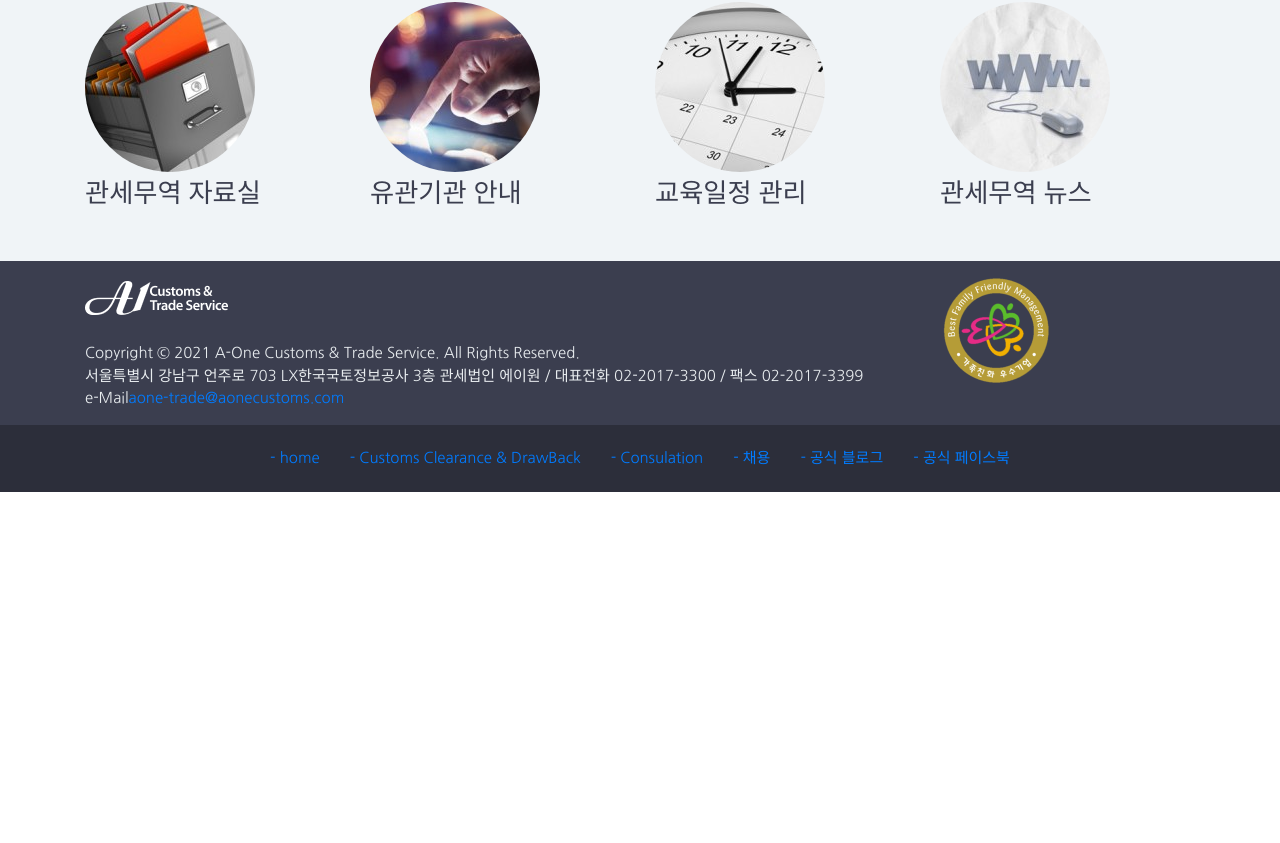
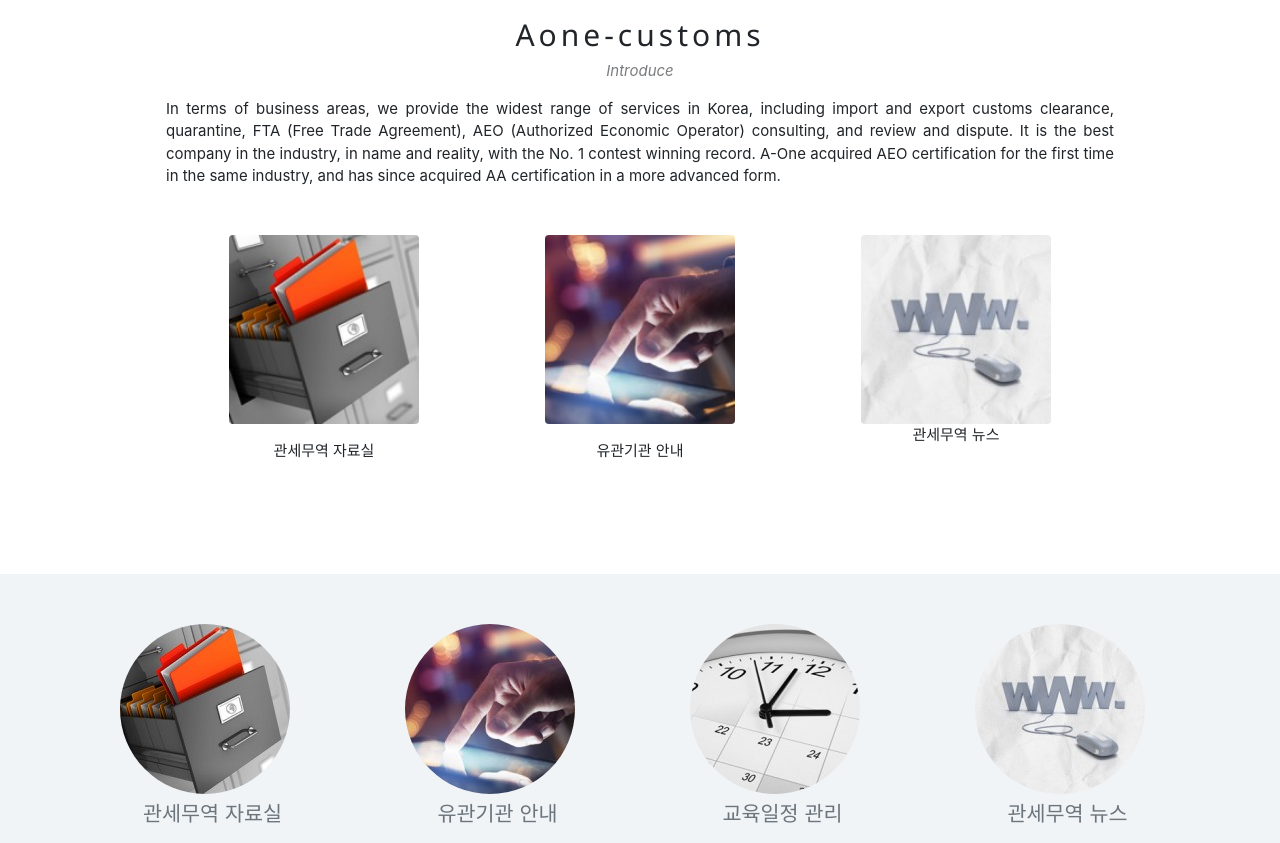
Before and after one commit to limyt0909/Qusetion, a React (Create React App) app: page / in a window 1280 px wide. Shown: the part 517-1360 px from the top of the page. Before the commit the page ends 1009 px from the top, so only its background shows below. Built offline with nearby package versions, Linux system fonts and the light colour scheme.

Commit message:
210118(ver.3)

```diff
--- a/src/Homes/Homes.module.css
+++ b/src/Homes/Homes.module.css
@@ -12,7 +12,32 @@
   padding: 3rem;
   color: #3b3e4f;
   font-family: 'Nanum Gothic', sans-serif;
-  font-size: 1rem;
+  font-size: 23px;
   height: auto;
   width: auto;
+  text-align: center;
 }
+
+.text {
+  font-family: 'Nanum Gothic', sans-serif;
+  font-size: 1rem;
+}
+
+.quick {
+  text-align: right;
+}
+
+.body,
+h1 {
+  font-family: 'Raleway', sans-serif;
+}
+.body,
+html {
+  height: 100%;
+}
+.bgimg {
+  background-image: url('./w3image/forest.jpg');
+  min-height: 100%;
+  background-position: center;
+  background-size: cover;
+}
--- a/src/Homes/Homes1.js
+++ b/src/Homes/Homes1.js
@@ -6,32 +6,24 @@ import styles2 from './Homes.css';
 const Homes1 = () => {
   return (
     <>
-      <div id="jb-container">
-        <div id="jb-header">
-          <h1>Responsive Layout</h1>
+      <title>W3.CSS Template</title>
+      <meta name="viewport" content="width=device-width, initial-scale=1" />
+      <link rel="stylesheet" href="https://www.w3schools.com/w3css/4/w3.css" />
+      <link
+        rel="stylesheet"
+        href="https://fonts.googleapis.com/css?family=Raleway"
+      />
+
+      <div class="bgimg w3-display-container w3-animate-opacity w3-text-black">
+        <div class="w3-display-topleft w3-padding-large w3-xlarge">Logo</div>
+        <div class="w3-display-middle">
+          <h1 class="w3-jumbo w3-animate-top">A-ONE CUSTOMS</h1>
+          <hr class="w3-border-grey" margin="auto" width="40 %" />
+          <p class="w3-large w3-center">35 days left</p>
         </div>
-        <div id="jb-content">
-          <h2>Content</h2>
-          <p>
-            Lorem ipsum dolor sit amet, consectetur adipiscing elit. Aenean nec
-            mollis nulla. Phasellus lacinia tempus mauris eu laoreet. Proin
-            gravida velit dictum dui consequat malesuada. Aenean et nibh eu
-            purus scelerisque aliquet nec non justo. Aliquam vitae aliquet
-            ipsum. Etiam condimentum varius purus ut ultricies. Mauris id odio
-            pretium, sollicitudin sapien eget, adipiscing risus.
-          </p>
-        </div>
-        <div id="jb-sidebar">
-          <h2>Sidebar</h2>
-          <ul>
-            <li>Lorem</li>
-            <li>Ipsum</li>
-            <li>Dolor</li>
-          </ul>
-        </div>
-
-        <div id="jb-footer">
-          <p>footer</p>
+        <div class="w3-display-bottomleft w3-padding-large">
+          Powered by{' '}
+          <a href="https://www.w3schools.com/w3css/default.asp">w3.css</a>
         </div>
       </div>
     </>
--- a/src/Homes/Homes2.js
+++ b/src/Homes/Homes2.js
@@ -8,6 +8,14 @@ import Img4 from '../images/quick4.jpg';
 import Navbar from 'react-bootstrap/Navbar';
 
 import styles from './Homes.module.css';
+
+import Figure from 'react-bootstrap/Figure';
+import Image from 'react-bootstrap/Image';
+import FigureCaption from 'react-bootstrap/FigureCaption';
+
+import Container from 'react-bootstrap/Container';
+import Row from 'react-bootstrap/Row';
+import Col from 'react-bootstrap/Col';
 const Homes2 = () => {
   return (
     <>
@@ -20,67 +28,48 @@ const Homes2 = () => {
       <script src="https://maxcdn.bootstrapcdn.com/bootstrap/4.5.2/js/bootstrap.min.js"></script>
 
       <div className={styles.back}>
-        <div class="container">
-          <div class="row">
-            <div class="col-sm-3">
-              <Navbar.Brand href="/Resources2">
-                <img
-                  src={Img1}
-                  class="rounded-circle"
-                  alt="1"
-                  width="100%"
-                  height="auto !important"
-                />
-              </Navbar.Brand>
+        <Container>
+          <Row>
+            <Col sm={3}>
+              {' '}
+              <Figure>
+                <Navbar.Brand href="/Resources2">
+                  <Image src={Img1} roundedCircle width="100%" height="auto" />
+                </Navbar.Brand>
+                <Figure.Caption>관세무역 자료실</Figure.Caption>
+              </Figure>
+            </Col>
+            <Col sm={3}>
+              {' '}
+              <Figure>
+                <Navbar.Brand href="/Resources4">
+                  <Image src={Img2} roundedCircle width="100%" height="auto" />
+                </Navbar.Brand>
+                <Figure.Caption>유관기관 안내</Figure.Caption>
+              </Figure>
+            </Col>
+            <Col sm={3}>
+              {' '}
+              <Figure>
+                <Navbar.Brand href="/Education2">
+                  <Image src={Img3} roundedCircle width="100%" height="auto" />
+                </Navbar.Brand>
 
-              <h3>관세무역 자료실</h3>
-            </div>
-            <div class="col-sm-3">
+                <Figure.Caption>교육일정 관리 </Figure.Caption>
+              </Figure>
+            </Col>
+            <Col sm={3}>
               {' '}
-              <Navbar.Brand href="/Resources4">
-                <img
-                  src={Img2}
-                  class="rounded-circle"
-                  alt="2"
-                  width="100%"
-                  height="auto !important"
-                />
-              </Navbar.Brand>
-              <br />
-              <h3>유관기관 안내</h3>
-            </div>
-
-            <div class="col-sm-3">
-              {' '}
-              <Navbar.Brand href="/Resources2">
-                <img
-                  src={Img3}
-                  class="rounded-circle"
-                  alt="3"
-                  width="100%"
-                  height="auto !important"
-                />
-              </Navbar.Brand>
-              <br />
-              <h3>교육일정 관리</h3>
-            </div>
-
-            <div class="col-sm-3">
-              {' '}
-              <Navbar.Brand href="/Resources">
-                <img
-                  src={Img4}
-                  class="rounded-circle"
-                  alt="4"
-                  width="100%"
-                  height="auto !important"
-                />
-              </Navbar.Brand>
-              <br />
-              <h3>관세무역 뉴스</h3>
-            </div>
-          </div>
-        </div>
+              <Figure>
+                {' '}
+                <Navbar.Brand href="/Resources">
+                  <Image src={Img4} roundedCircle width="100%" height="auto" />{' '}
+                </Navbar.Brand>
+                <Figure.Caption>관세무역 뉴스</Figure.Caption>
+              </Figure>
+            </Col>
+          </Row>
+        </Container>
       </div>
     </>
   );
--- /dev/null
+++ b/src/Homes/Homes3.js
@@ -0,0 +1,76 @@
+import React from 'react';
+
+import styles from './Homes.module.css';
+
+import Img1 from '../images/quick1.jpg';
+import Img2 from '../images/quick2.jpg';
+import Img4 from '../images/quick4.jpg';
+
+const Quick = () => {
+  return (
+    <>
+      <link rel="stylesheet" href="https://www.w3schools.com/w3css/4/w3.css" />
+
+      <link
+        rel="stylesheet"
+        href="https://fonts.googleapis.com/css?family=Lato"
+      />
+      <link
+        rel="stylesheet"
+        href="https://cdnjs.cloudflare.com/ajax/libs/font-awesome/4.7.0/css/font-awesome.min.css"
+      />
+
+      <div
+        class="w3-container w3-content w3-center w3-padding-64"
+        max-width="800px"
+        id="band"
+      >
+        <h2 class="w3-wide">Aone-customs</h2>
+        <p class="w3-opacity">
+          <i>Introduce</i>
+        </p>
+        <p class="w3-justify">
+          In terms of business areas, we provide the widest range of services in
+          Korea, including import and export customs clearance, quarantine, FTA
+          (Free Trade Agreement), AEO (Authorized Economic Operator) consulting,
+          and review and dispute. It is the best company in the industry, in
+          name and reality, with the No. 1 contest winning record. A-One
+          acquired AEO certification for the first time in the same industry,
+          and has since acquired AA certification in a more advanced form.
+        </p>
+        <div class="w3-row w3-padding-32">
+          <div class="w3-third">
+            <a href="/Resources2">
+              <img
+                src={Img1}
+                class="w3-round w3-margin-bottom"
+                alt="Random Name"
+                width="60%"
+              />{' '}
+            </a>
+            <p>관세무역 자료실</p>
+          </div>
+          <div class="w3-third">
+            <a href="/Resources4">
+              <img
+                src={Img2}
+                class="w3-round w3-margin-bottom"
+                alt="Random Name"
+                width="60%"
+              />
+            </a>
+            <p>유관기관 안내</p>
+          </div>
+          <div class="w3-third">
+            <a href="/Resources">
+              <img src={Img4} class="w3-round" alt="Random Name" width="60%" />
+            </a>{' '}
+            <p>관세무역 뉴스</p>
+          </div>
+        </div>{' '}
+      </div>
+    </>
+  );
+};
+
+export default Quick;
--- a/src/Top/Top.js
+++ b/src/Top/Top.js
@@ -163,6 +163,9 @@ const Top = () => {
                 </NavDropdown.Item>
               </NavDropdown>
             </Nav>
+            <Nav.Link href="http://aone.helptrade.net/rkdk/rkr.asp">
+              Login
+            </Nav.Link>
           </Navbar.Collapse>
         </div>
       </Navbar>
--- a/src/pages/Home.js
+++ b/src/pages/Home.js
@@ -6,6 +6,7 @@ import Slideshow from '../Slideshow/Slideshow';
 
 import Homes1 from '../Homes/Homes1';
 import Homes2 from '../Homes/Homes2';
+import Homes3 from '../Homes/Homes3';
 
 import Img1 from '../images/home1.png';
 import Img2 from '../images/home2.png';
@@ -16,9 +17,8 @@ const Home = () => {
     <div>
       <Top />
       <Slideshow />
-
+      <Homes3 />
       <Homes2 />
-
       <Bottom />
     </div>
   );
```
Also changed, not shown: src/Homes/w3image/forest.jpg (added), 1 other file (tests, documents, lock files or other folders).
